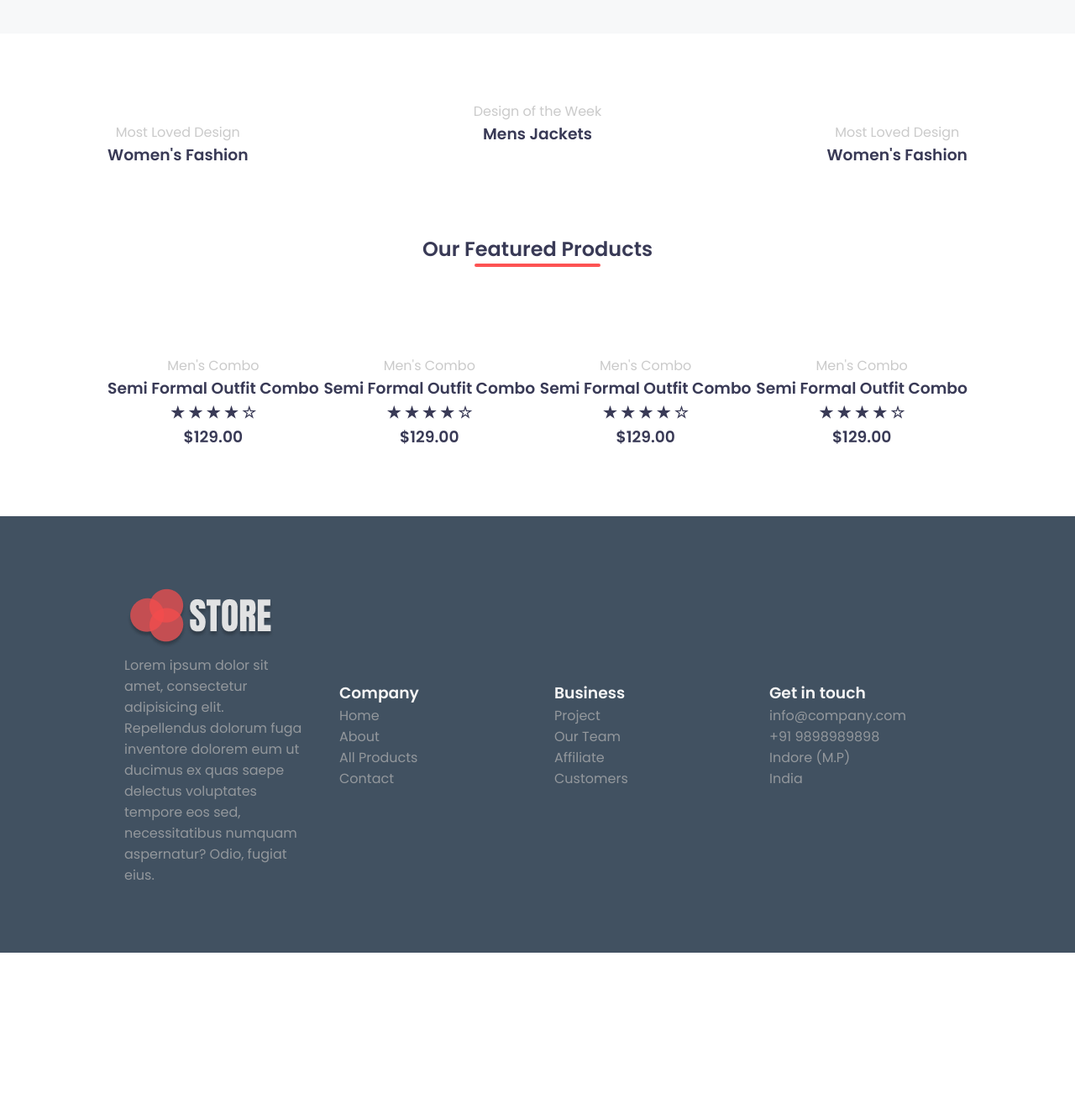
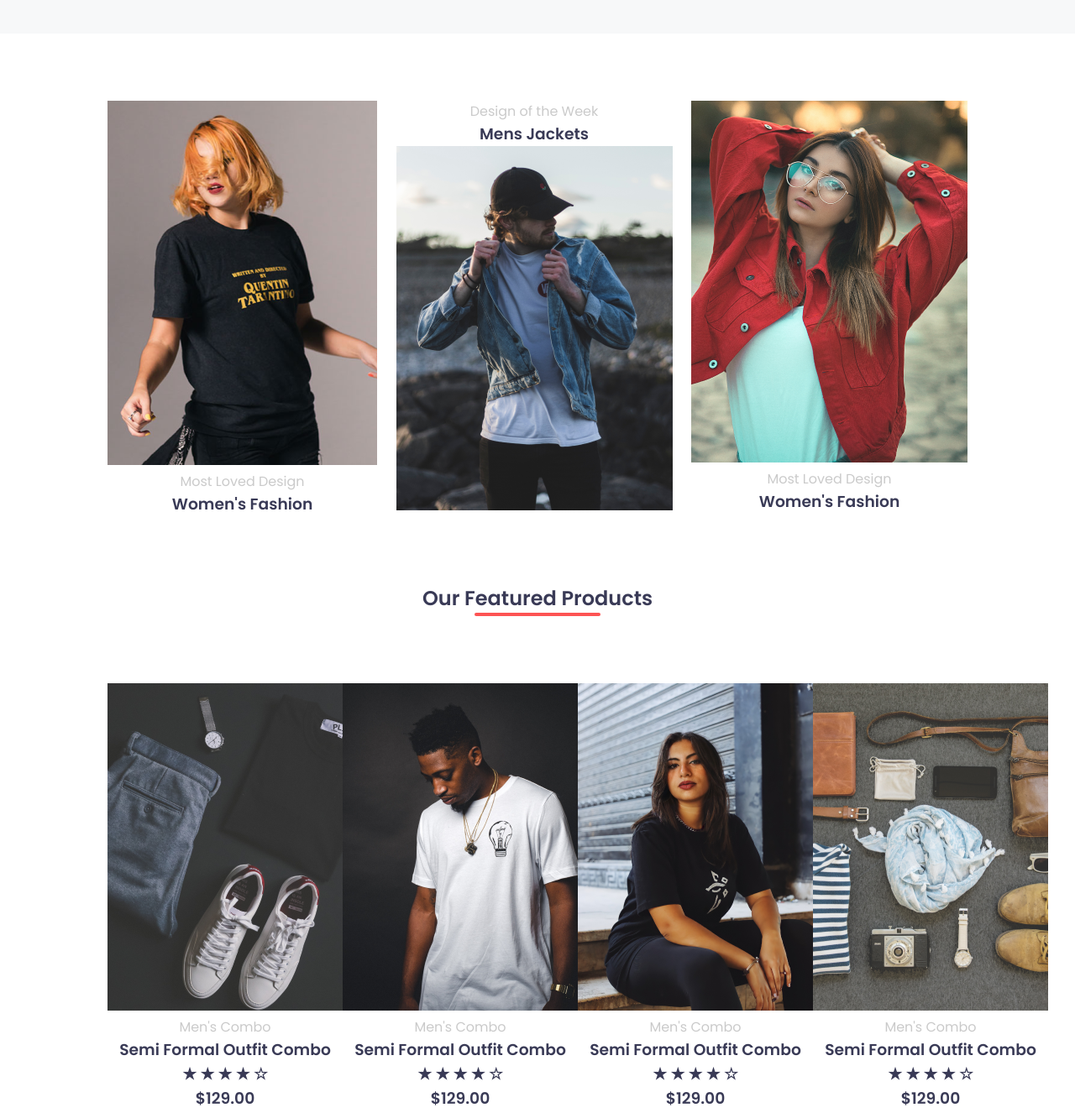
Before and after one commit to StringJatin/HTMLCSS, a plain HTML site: page index.html in a window 1280 px wide. Shown: the part 680-2006 px from the top of the page at 84% size. Before the commit the page ends 1815 px from the top, so only its background shows below. Drawn offline with Linux system fonts and the light colour scheme; the site is published under a folder, as on GitHub Pages, so addresses that start at the root find nothing.

Commit message:
changes in / to all

```diff
--- a/index.html
+++ b/index.html
@@ -21,7 +21,7 @@
                 <li><a href="#">All Products</a></li>
                 <li><a href="#">About Us</a></li>
                 <li><a href="#">Contact Us</a></li>
-                <li><a href="#"><img src="/img/cart.png" alt="cart image"> </a></li>
+                <li><a href="#"><img src="img/cart.png" alt="cart image"> </a></li>
             </ul>
         </nav>
         <div class="header-content">
@@ -33,7 +33,7 @@
             <button class="ctn">Get Started &#8594  </button>
            </div>
            <div class="header-img">
-            <img src="/img/main.png" alt="banner image"/>
+            <img src="img/main.png" alt="banner image"/>
         </div>
         </div>
     </div>
@@ -42,7 +42,7 @@
     <!-- ==== Category  Section ==== -->
     <section class="container" id="categories">
         <div class="category">
-            <img src="/img/fashion-1.png" alt="">
+            <img src="img/fashion-1.png" alt="">
             <div class="category-content">
                 <p>Most Loved Design</p>
                 <h3>Women's Fashion</h3>
@@ -53,11 +53,11 @@
                 <p>Design of the Week</p>
                 <h3>Mens Jackets</h3>
             </div>
-            <img src="/img/fashion-2.png" alt="">
+            <img src="img/fashion-2.png" alt="">
 
         </div>
         <div class="category">
-            <img src="/img/fashion-3.png" alt="">
+            <img src="img/fashion-3.png" alt="">
             <div class="category-content">
                 <p>Most Loved Design</p>
                 <h3>Women's Fashion</h3>
@@ -73,7 +73,7 @@
     </div>
     <div class="products">
         <div class="product">
-            <img src="/img/product-1.png" alt="">
+            <img src="img/product-1.png" alt="">
             <div class="product-info">
                 <p>Men's Combo</p>
                 <h3>Semi Formal Outfit Combo</h3>
@@ -82,7 +82,7 @@
             </div>
         </div>
         <div class="product">
-            <img src="/img/product-2.png" alt="">
+            <img src="img/product-2.png" alt="">
             <div class="product-info">
                 <p>Men's Combo</p>
                 <h3>Semi Formal Outfit Combo</h3>
@@ -91,7 +91,7 @@
             </div>
         </div>
         <div class="product">
-            <img src="/img/product-3.png" alt="">
+            <img src="img/product-3.png" alt="">
             <div class="product-info">
                 <p>Men's Combo</p>
                 <h3>Semi Formal Outfit Combo</h3>
@@ -100,7 +100,7 @@
             </div>
         </div>
         <div class="product">
-            <img src="/img/product-4.png" alt="">
+            <img src="img/product-4.png" alt="">
             <div class="product-info">
                 <p>Men's Combo</p>
                 <h3>Semi Formal Outfit Combo</h3>
@@ -150,9 +150,5 @@
 </div>
     </div>
    </footer>
-    <!-- ============== Javascript for Mobile Menu =========== -->
-    <script>
-
-    </script>
 </body>
 </html>
```
